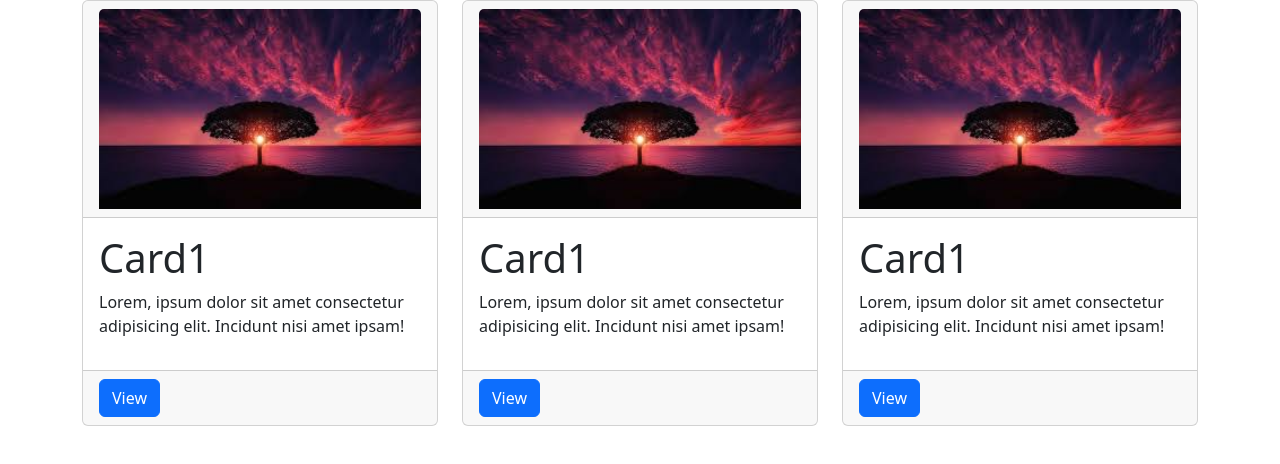
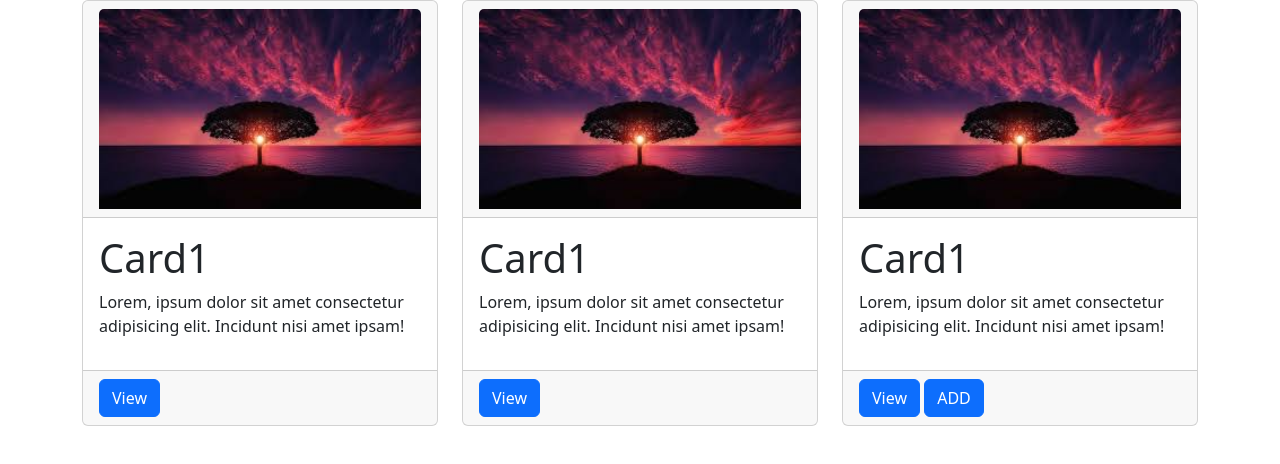
Before and after one commit to SeelroHasnain/Card, a plain HTML site: page index.html in a window 1280 px wide. Drawn offline with Linux system fonts and the light colour scheme.

Commit message:
added an ADD btton

```diff
--- a/index.html
+++ b/index.html
@@ -55,6 +55,7 @@
                     </div>
                     <div class="card-footer">
                         <button class="btn btn-primary">View</button>
+                        <button class="btn btn-primary">ADD</button>
                     </div>
                 </div>
 
```
